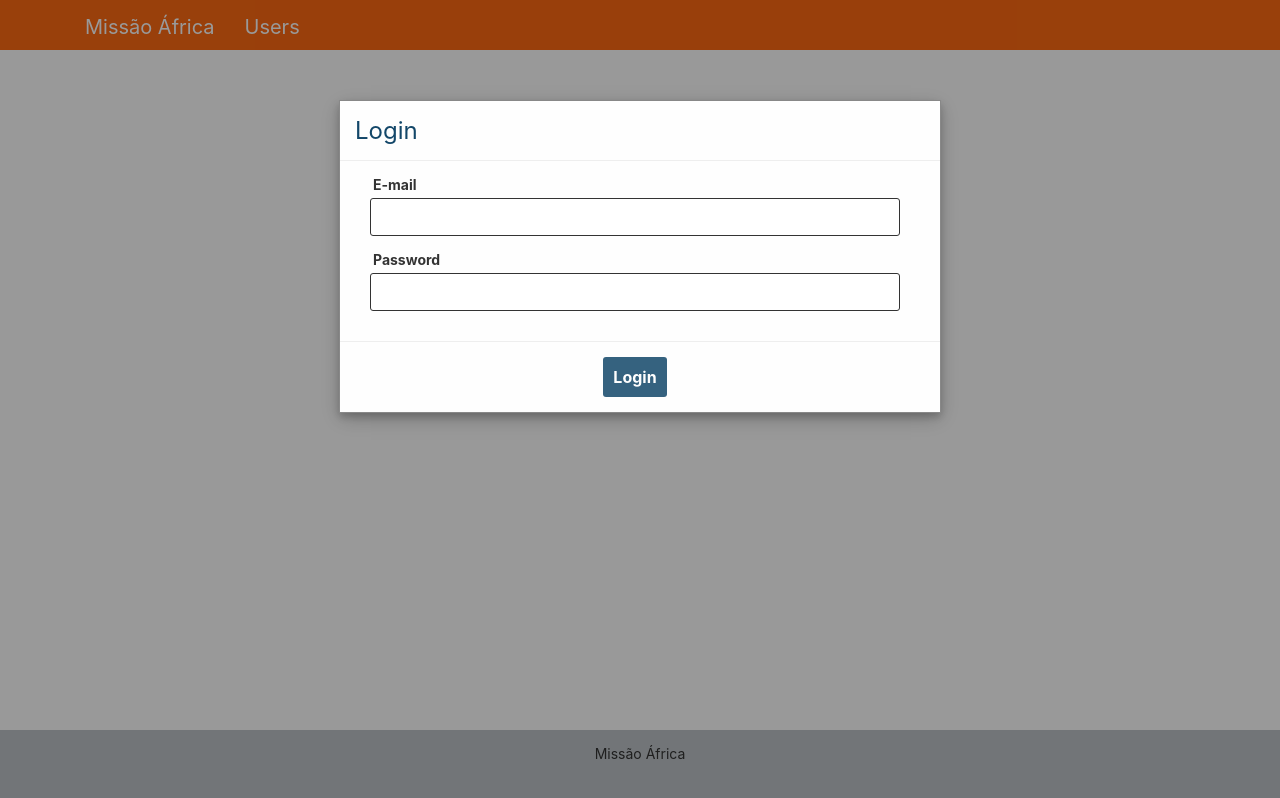
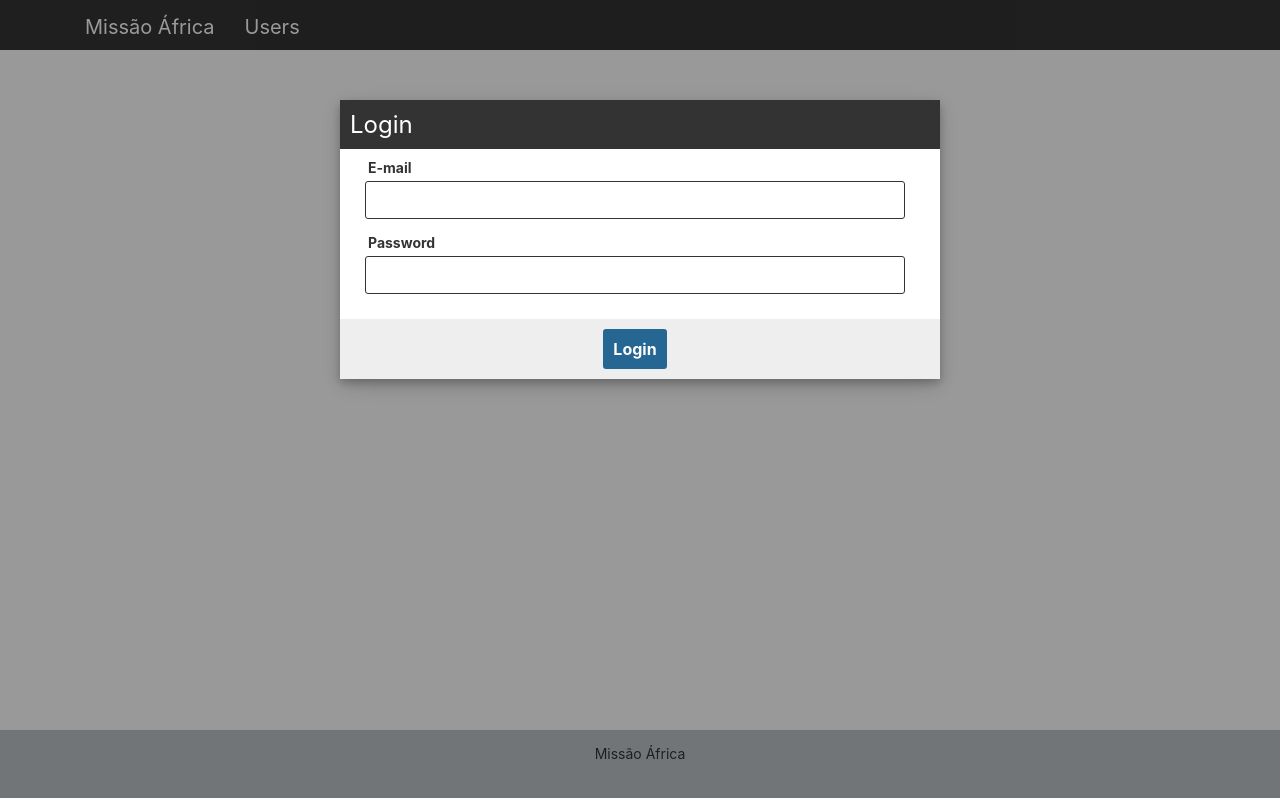
Before and after one commit to danielsr/missao-africa-vue, a Vue app in the folder client/: page /login in a window 1280 px wide. Built offline with nearby package versions, Linux system fonts and the light colour scheme.

Commit message:
Layout changes

```diff
--- a/client/src/components/VButton/index.vue
+++ b/client/src/components/VButton/index.vue
@@ -1,5 +1,5 @@
 <template>
-  <input :type="type" :class="['btn', className]" :value="text" />
+  <input :type="type" :class="['btn', className]" :value="text">
 </template>
 
 <script>
--- a/client/src/components/VModal/index.vue
+++ b/client/src/components/VModal/index.vue
@@ -36,10 +36,9 @@ export default {
 
 .modal {
   position: relative;
-  background-color: #fefefe;
+  background-color: $color-white;
   margin: auto;
   padding: 0px;
-  border: 1px solid #888;
   max-width: 90%;
   max-height: 90%;
   width: 600px;
@@ -62,26 +61,22 @@ export default {
 }
 
 .modal-header {
-  border-bottom: 1px solid $color-gray-light;
-  padding: 15px;
-  color: $color-primary;
+  background-color: $color-gray-dark;
+  color: $color-white;
   font-size: 1.5rem;
+  padding: 10px;
 }
 
 .modal-body {
   flex: 1;
-  padding: 15px;
+  padding: 10px;
 }
 
 .modal-footer {
-  border-top: 1px solid $color-gray-light;
-  height: 70px;
+  background-color: $color-gray-light;
+  padding: 10px;
   display: flex;
   align-items: center;
   justify-content: center;
-
-  button:first-child {
-    margin-right: 20px;
-  }
 }
 </style>
--- a/client/src/style/form.scss
+++ b/client/src/style/form.scss
@@ -32,9 +32,15 @@
   border: 0px;
   border-radius: 3px;
   font-family: $font;
-  font-size: 16px;
+  font-size: 1rem;
   font-weight: bold;
   margin-right: $size-2;
+  background-color: transparent;
+  color: $color-gray-dark;
+
+  &.primary { background-color: $color-primary; color: $color-white; }
+  &.danger { background-color: $color-danger; color: $color-white; }
+  &.success { background-color: $color-success; color: $color-white; }
 }
 
 .btn:hover {
--- a/client/src/style/layout.scss
+++ b/client/src/style/layout.scss
@@ -8,7 +8,7 @@
 
 .header {
   grid-row: 1 / 2;
-  background: $color-brand;
+  background: $color-gray-dark;
 }
 
 .main {
--- a/client/src/style/table.scss
+++ b/client/src/style/table.scss
@@ -12,6 +12,7 @@
 }
 
 .table tbody tr:hover {
+  transition: 0.3s;
   background-color: $color-gray !important;
 }
 
--- a/client/src/style/util.scss
+++ b/client/src/style/util.scss
@@ -12,18 +12,13 @@
   }
 }
 
-.primary { background-color: $color-primary; color: $color-white; }
-.default { background-color: $color-gray; color: $color-gray-dark; }
-
 .fill { width: 100%; }
 
 .text-center { text-align: center !important; }
 .text-right { text-align: right !important; }
 
-.pointer { cursor: pointer; }
-
 .label {
-  font-size: 12px;
+  font-size: 0.9rem;
   line-height: 20px;
   &-danger { color: $color-danger; }
 }
--- a/client/src/style/vars.scss
+++ b/client/src/style/vars.scss
@@ -1,13 +1,13 @@
 
 $font: -apple-system, BlinkMacSystemFont, 'Segoe UI', Roboto, Oxygen, Ubuntu, Cantarell, 'Open Sans', 'Helvetica Neue', sans-serif;
 
-$color-brand: #FF6A13;
 $color-white: #ffffff;
 $color-gray-light: #eeeeee;
 $color-gray: #bdc3c7;
 $color-gray-dark: #333333;
-$color-primary: #134769;
-$color-danger: #ac0707;
+$color-primary: #034f84;
+$color-danger: #c94c4c;
+$color-success: #1e7145;
 
 $size-0: 0px;
 $size-1: 5px;
```
